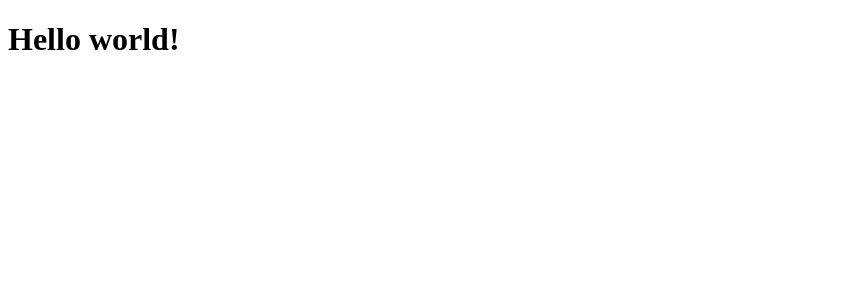
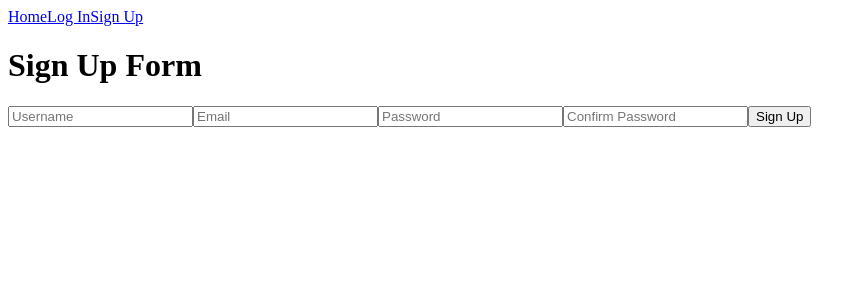
Before and after one commit to mjshuff23/react-simple-skeleton, a React (Create React App) app: page /signup in a window 1280 px wide. Shown: the top 300 px of the page, without its empty margins (0-866 px from the left). Built offline with nearby package versions, Linux system fonts and the light colour scheme.

Commit message:
initial setup complete without verified authoriation

```diff
--- a/src/App.js
+++ b/src/App.js
@@ -1,9 +1,38 @@
-import React from 'react';
+import React, { useState, useEffect } from 'react';
+import { BrowserRouter, Route, Switch } from 'react-router-dom';
+import LoginForm from './components/LoginForm';
+import SignUpForm from './components/SignUpForm';
+import PlaceHolder from './components/PlaceHolder';
+import Navigation from './components/Navigation';
+import ProtectedRoute from './components/ProtectedRoute';
+import { loadToken } from './store/authentication';
+import { useSelector, useDispatch } from 'react-redux';
 
-function App() {
+const App = () => {
+  // const token = useSelector(state => state.authentication.token);
+  const token = false
+  const [loaded, setLoaded] = useState(false);
+  const dispatch = useDispatch();
+
+  useEffect(() => {
+    setLoaded(true);
+    dispatch(loadToken());
+    // eslint-disable-next-line react-hooks/exhaustive-deps
+  }, []);
+
+  if (!loaded) return null;
+
   return (
-    <h1>Hello world!</h1>
-  );
+  <BrowserRouter>
+    <Navigation />
+    <Switch>
+      <ProtectedRoute isLoggedIn={token} path='/' exact={ true } component={ PlaceHolder } />
+      <Route path='/login' exact={ true } component={ LoginForm } />
+      <Route path='/signup' exact={ true } component={ SignUpForm } />
+    </Switch>
+  </BrowserRouter>
+  )
 }
 
+
 export default App;
--- /dev/null
+++ b/src/components/LoginForm.js
@@ -0,0 +1,47 @@
+import React, { useState } from 'react';
+import { useSelector, useDispatch } from 'react-redux';
+import { Redirect } from 'react-router-dom';
+import { login } from '../store/authentication';
+
+const LoginForm = () => {
+  const [username, setUsername] = useState('demo@example.com');
+  const [password, setPassword] = useState('password');
+  const token = useSelector((state) => state.authentication.token);
+  const dispatch = useDispatch();
+
+  const handleSubmit = (e) => {
+    e.preventDefault();
+    dispatch(login(email, password));
+  };
+
+  const updateProperty = (callback) => (e) => {
+    callback(e.target.value);
+  };
+
+  if (token) {
+    return <Redirect to='/' />;
+  }
+
+  return (
+    <main>
+      <h1>Log In</h1>
+      <form onSubmit={handleSubmit}>
+        <input
+          type='text'
+          placeholder='Email'
+          value={username}
+          onChange={updateProperty(setUsername)}
+        />
+        <input
+          type='password'
+          placeholder='Password'
+          value={password}
+          onChange={updateProperty(setPassword)}
+        />
+        <button type='submit'>Login</button>
+      </form>
+    </main>
+  )
+};
+
+export default LoginForm;
--- /dev/null
+++ b/src/components/Navigation.js
@@ -0,0 +1,12 @@
+import React from 'react'
+import { NavLink } from 'react-router-dom'
+
+const Navigation = () => (
+  <>
+    <NavLink exact to='/' className="is-active">Home</NavLink>
+    <NavLink exact to='/login' className="is-active">Log In</NavLink>
+    <NavLink exact to='/signup' className="is-active">Sign Up</NavLink>
+  </>
+);
+
+export default Navigation;
--- /dev/null
+++ b/src/components/PlaceHolder.js
@@ -0,0 +1,10 @@
+import React from 'react';
+
+const PlaceHolder = () => {
+
+  return (
+    <h1>Protected Main Page</h1>
+  )
+};
+
+export default PlaceHolder;
--- /dev/null
+++ b/src/components/ProtectedRoute.js
@@ -0,0 +1,12 @@
+import React from 'react';
+import { Redirect, Route } from 'react-router-dom';
+
+const ProtectedRoute = props => {
+  const { isLoggedIn } = props;
+  if (!isLoggedIn) {
+    return <Redirect to='/login' />
+  }
+  return <Route { ...props } />;
+}
+
+export default ProtectedRoute;
--- /dev/null
+++ b/src/components/SignUpForm.js
@@ -0,0 +1,63 @@
+import React, { useState } from 'react';
+import { useDispatch } from 'react-redux';
+import { signUp } from '../store/authentication';
+
+const SignUpForm = () => {
+  const [username, setUsername] = useState('');
+  const [email, setEmail] = useState('');
+  const [password, setPassword] = useState('');
+  const [confirmPassword, setConfirmPassword] = useState('');
+
+  const dispatch = useDispatch();
+
+  const updateProperty = callback => (e) => {
+    callback(e.target.value);
+  };
+
+  const handleSubmit = (e) => {
+    e.preventDefault();
+    console.log(e.target)
+    const newUser = {
+      firstName,
+      lastName,
+      email,
+      password,
+      confirmPassword,
+    };
+    console.log("handleSubmit -> newUser", newUser)
+    dispatch(signUp(newUser))
+  };
+
+  return (
+    <main>
+      <h1>Sign Up Form</h1>
+      <form onSubmit={handleSubmit}>
+        <input
+          type='text'
+          placeholder='Username'
+          value={username}
+          onChange={updateProperty(setUsername)}
+          required />
+        <input
+          type='email'
+          placeholder='Email'
+          value={email}
+          onChange={updateProperty(setEmail)}
+          required />
+        <input
+          type='password'
+          placeholder='Password'
+          value={password}
+          onChange={updateProperty(setPassword)} />
+        <input
+          type='password'
+          placeholder='Confirm Password'
+          value={confirmPassword}
+          onChange={updateProperty(setConfirmPassword)} />
+      <button type='submit'>Sign Up</button>
+      </form>
+    </main>
+  );
+};
+
+export default SignUpForm;
--- a/src/index.js
+++ b/src/index.js
@@ -2,10 +2,16 @@ import React from 'react';
 import ReactDOM from 'react-dom';
 import './index.css';
 import App from './App';
+import { Provider } from 'react-redux';
+import configureStore from './store/configureStore';
+
+const store = configureStore();
 
 ReactDOM.render(
   <React.StrictMode>
-    <App />
+    <Provider store={store}>
+      <App />
+    </Provider>
   </React.StrictMode>,
   document.getElementById('root')
 );
--- /dev/null
+++ b/src/store/authentication.js
@@ -0,0 +1,78 @@
+import { baseApiUrl } from '../config';
+
+const TOKEN_KEY = 'authentication/TOKEN_KEY';
+const SET_TOKEN = 'authentication/SET_TOKEN';
+const REMOVE_TOKEN = 'authentication/REMOVE_TOKEN';
+
+export const removeToken = token => ({ type: REMOVE_TOKEN });
+export const setToken = token => ({ type: SET_TOKEN, token });
+
+export const loadToken = () => async dispatch => {
+  const token = window.localStorage.getItem(TOKEN_KEY);
+  if (token) {
+    dispatch(setToken(token));
+  }
+};
+
+
+export const signUp = user => async dispatch => {
+  const response = await fetch(`${baseApiUrl}/users`, {
+    method: 'post',
+    headers: { 'Content-Type': 'application/json' },
+    body: JSON.stringify(user),
+  });
+  if (response.ok) {
+    const { token } = await response.json();
+    window.localStorage.setItem(TOKEN_KEY, token);
+    dispatch(setToken(token));
+  }
+}
+
+
+export const login = (username, password) => async dispatch => {
+  const response = await fetch(`${baseApiUrl}/session`, {
+    method: 'put',
+    headers: { 'Content-Type': 'application/json' },
+    body: JSON.stringify({ username, password }),
+  });
+
+  if (response.ok) {
+    const { token } = await response.json();
+    window.localStorage.setItem(TOKEN_KEY, token);
+    dispatch(setToken(token));
+  }
+};
+
+
+export const logout = () => async (dispatch, getState) => {
+  const { authentication: { token } } = getState();
+  const response = await fetch(`${baseApiUrl}/session`, {
+    method: 'delete',
+    headers: { Authorization: `Bearer ${token}` },
+  });
+
+  if (response.ok) {
+    window.localStorage.removeItem(TOKEN_KEY);
+    dispatch(removeToken());
+  }
+}
+
+
+export default function reducer(state = {}, action) {
+  switch (action.type) {
+    case SET_TOKEN: {
+      return {
+        ...state,
+        token: action.token,
+      };
+    }
+
+    case REMOVE_TOKEN: {
+      const newState = { ...state };
+      delete newState.token;
+      return newState;
+    }
+
+    default: return state;
+  }
+}
--- /dev/null
+++ b/src/store/configureStore.js
@@ -0,0 +1,20 @@
+import { createStore, applyMiddleware, combineReducers, compose } from 'redux';
+import thunk from 'redux-thunk';
+import authentication from './authentication';
+
+const composeEnhancers = window.__REDUX_DEVTOOLS_EXTENSION_COMPOSE__ || compose;
+
+const reducer = combineReducers({
+  // TODO: Add Reducers here
+  authentication,
+});
+
+const configureStore = initialState => {
+  return createStore(
+    reducer,
+    initialState,
+    composeEnhancers(applyMiddleware(thunk)),
+  );
+};
+
+export default configureStore;
```
Also changed, not shown: 1 other file (tests, documents, lock files or other folders).
